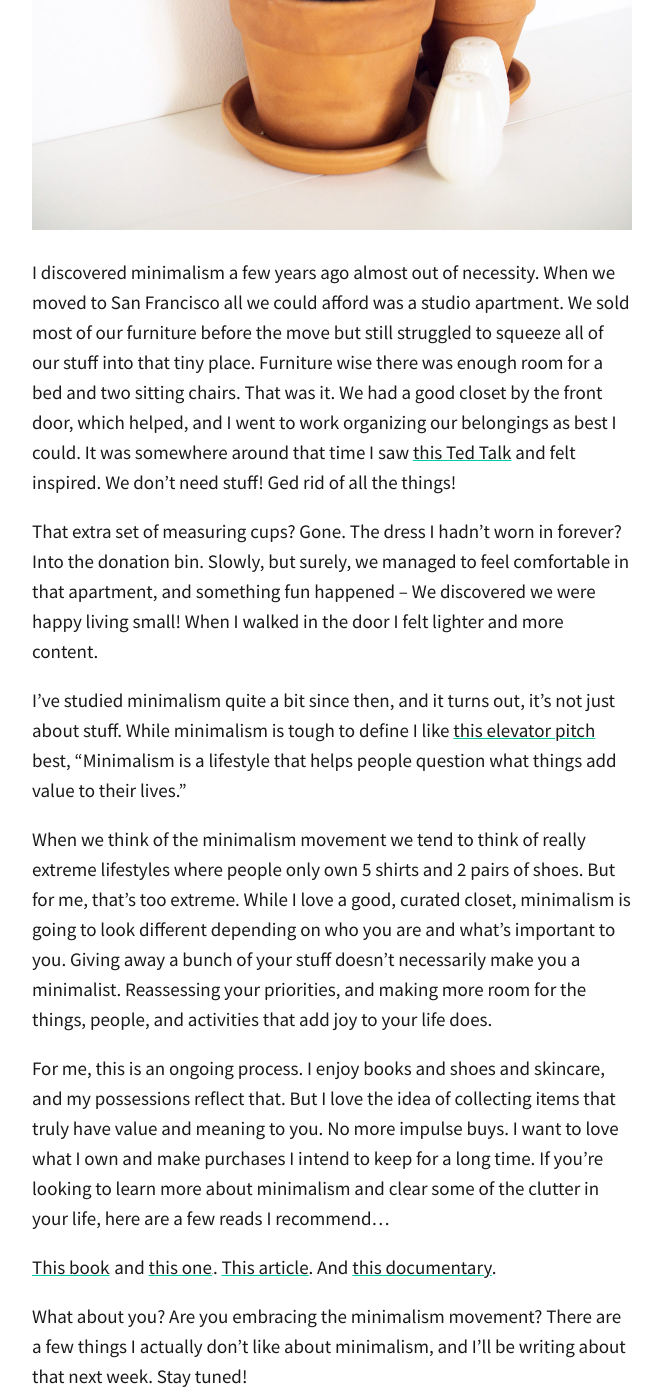
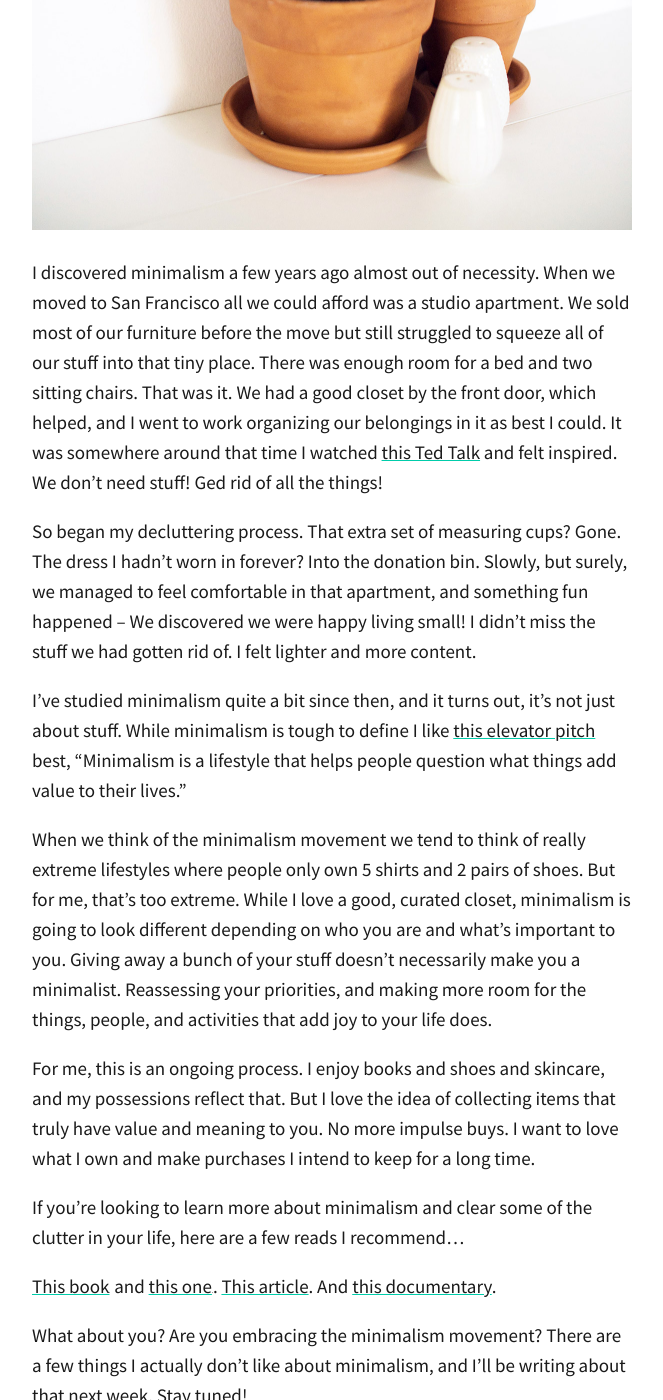
Before and after one commit to totiffany/totiffany.github.io, a Jekyll site: the page built from _posts/2018-02-08-What-I-Love-About-Minimalism.md, in a window 1280 px wide and 1400 px high, scrolled down 1074 px. Shown: the whole window, without its empty margins (308-971 px from the left). Built offline with Jekyll 4.4.1, drawn with Linux system fonts in a browser that asks for light colours; our own code applies the rules of GitHub Pages for plain Markdown files; grey boxes are pictures that could not be loaded.

Commit message:
Update 2018-02-08-What-I-Love-About-Minimalism.md

```diff
--- a/_posts/2018-02-08-What-I-Love-About-Minimalism.md
+++ b/_posts/2018-02-08-What-I-Love-About-Minimalism.md
@@ -10,15 +10,16 @@ image: Plant@2x.jpg
 ---
 ![Plant@2x.jpg]({{site.baseurl}}/img/Plant@2x.jpg)
 
-I discovered minimalism a few years ago almost out of necessity. When we moved to San Francisco all we could afford was a studio apartment. We sold most of our furniture before the move but still struggled to squeeze all of our stuff into that tiny place. Furniture wise there was enough room for a bed and two sitting chairs. That was it. We had a good closet by the front door, which helped, and I went to work organizing our belongings as best I could. It was somewhere around that time I saw [this Ted Talk](https://www.ted.com/talks/graham_hill_less_stuff_more_happiness) and felt inspired. We don't need stuff! Ged rid of all the things!
+I discovered minimalism a few years ago almost out of necessity. When we moved to San Francisco all we could afford was a studio apartment. We sold most of our furniture before the move but still struggled to squeeze all of our stuff into that tiny place. There was enough room for a bed and two sitting chairs. That was it. We had a good closet by the front door, which helped, and I went to work organizing our belongings in it as best I could. It was somewhere around that time I watched [this Ted Talk](https://www.ted.com/talks/graham_hill_less_stuff_more_happiness) and felt inspired. We don't need stuff! Ged rid of all the things!
 
-That extra set of measuring cups? Gone. The dress I hadn't worn in forever? Into the donation bin. Slowly, but surely, we managed to feel comfortable in that apartment, and something fun happened – We discovered we were happy living small! When I walked in the door I felt lighter and more content.
+So began my decluttering process. That extra set of measuring cups? Gone. The dress I hadn't worn in forever? Into the donation bin. Slowly, but surely, we managed to feel comfortable in that apartment, and something fun happened – We discovered we were happy living small! I didn't miss the stuff we had gotten rid of. I felt lighter and more content.
 
 I've studied minimalism quite a bit since then, and it turns out, it's not just about stuff. While minimalism is tough to define I like [this elevator pitch](https://www.theminimalists.com/pitch/) best, "Minimalism is a lifestyle that helps people question what things add value to their lives."
 
 When we think of the minimalism movement we tend to think of really extreme lifestyles where people only own 5 shirts and 2 pairs of shoes. But for me, that's too extreme. While I love a good, curated closet, minimalism is going to look different depending on who you are and what's important to you. Giving away a bunch of your stuff doesn't necessarily make you a minimalist. Reassessing your priorities, and making more room for the things, people, and activities that add joy to your life does.
 
 For me, this is an ongoing process. I enjoy books and shoes and skincare, and my possessions reflect that. But I love the idea of collecting items that truly have value and meaning to you. No more impulse buys. I want to love what I own and make purchases I intend to keep for a long time.
+
 If you're looking to learn more about minimalism and clear some of the clutter in your life, here are a few reads I recommend...
 
 <a target="_blank" href="https://www.amazon.com/gp/product/0062414852/ref=as_li_tl?ie=UTF8&camp=1789&creative=9325&creativeASIN=0062414852&linkCode=as2&tag=redletterda04-20&linkId=74d0676f5830ef2dfb907e35227daf86">This book</a><img src="//ir-na.amazon-adsystem.com/e/ir?t=redletterda04-20&l=am2&o=1&a=0062414852" width="1" height="1" border="0" alt="" style="border:none !important; margin:0px !important;" /> and <a target="_blank" href="https://www.amazon.com/gp/product/1607747308/ref=as_li_tl?ie=UTF8&camp=1789&creative=9325&creativeASIN=1607747308&linkCode=as2&tag=redletterda04-20&linkId=ff25f7c8e5ed086b3484660ca99c4cf4">this one</a><img src="//ir-na.amazon-adsystem.com/e/ir?t=redletterda04-20&l=am2&o=1&a=1607747308" width="1" height="1" border="0" alt="" style="border:none !important; margin:0px !important;" />. [This article](http://www.telegraph.co.uk/women/life/how-my-year-of-tidying-up-changed-my-life-and-my-family/). And [this documentary](https://www.netflix.com/watch/80114460?trackId=13752289&tctx=0%2C0%2C7ad858e68432edc5b940ac486ffcf44529fbf46c%3A3ac8e1f6b3b77f10290612da31c03bc04b64c3ef).
```
